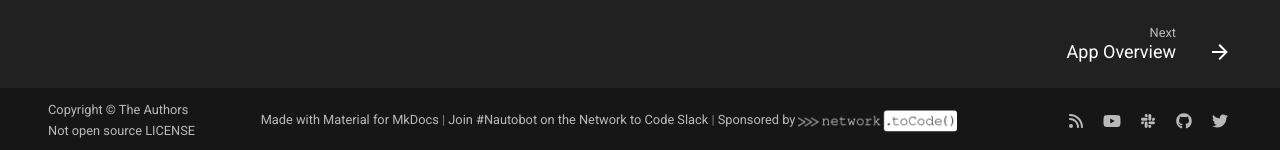
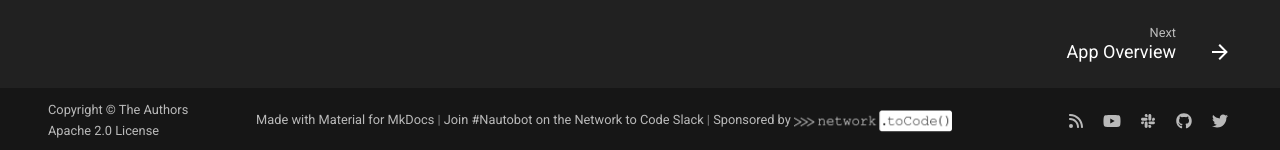
Before and after one commit to kvncampos/nautobot-ai-ops, an MkDocs documentation site: the page built from docs/index.md, in a window 1280 px wide and 900 px high, scrolled down 2103 px. Shown: the part 747-897 px from the top of the window. Built offline with MkDocs 1.6.1 and Material for MkDocs 9.7.7, drawn with Linux system fonts in a browser that asks for light colours; comment, search, counter and statistics services are not loaded.

Commit message:
Add Apache 2.0 license for public use
Co-authored-by: kvncampos <89799176+kvncampos@users.noreply.github.com>

```diff
--- a/docs/assets/overrides/partials/copyright.html
+++ b/docs/assets/overrides/partials/copyright.html
@@ -4,7 +4,7 @@
     <div class="md-copyright__highlight">
         {{ config.copyright }}
     </div>
-    <a href="{{ config.repo_url }}/blob/main/LICENSE">Not open source LICENSE</a>
+    <a href="{{ config.repo_url }}/blob/main/LICENSE">Apache 2.0 License</a>
     {% endif %}
 </div>
 
--- a/pyproject.toml
+++ b/pyproject.toml
@@ -4,6 +4,7 @@ version = "1.0.0"
 description = "AI Ops"
 authors = ["Kevin Campos <kvncampos@duck.com>"]
 readme = "README.md"
+license = "Apache-2.0"
 homepage = "https://github.com/kvncampos/nautobot-ai-ops"
 repository = "https://github.com/kvncampos/nautobot-ai-ops"
 documentation = "https://docs.nautobot.com/projects/ai-ops/en/latest/"
@@ -16,6 +17,7 @@ classifiers = [
     "Programming Language :: Python :: 3.11",
     "Programming Language :: Python :: 3.12",
     "Programming Language :: Python :: 3.13",
+    "License :: OSI Approved :: Apache Software License",
 ]
 packages = [
     { include = "ai_ops" },
```
Also changed, not shown: 1 other file.
